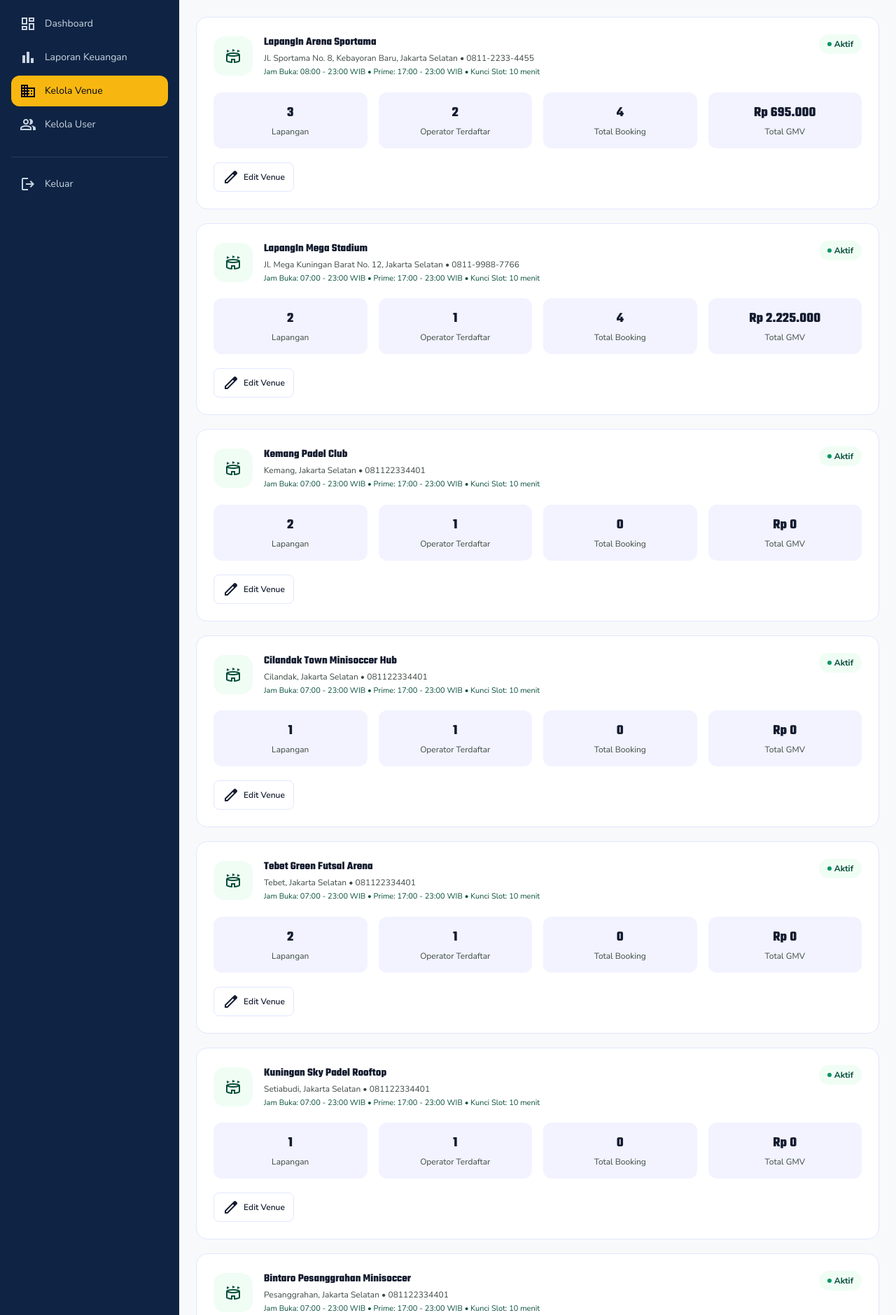
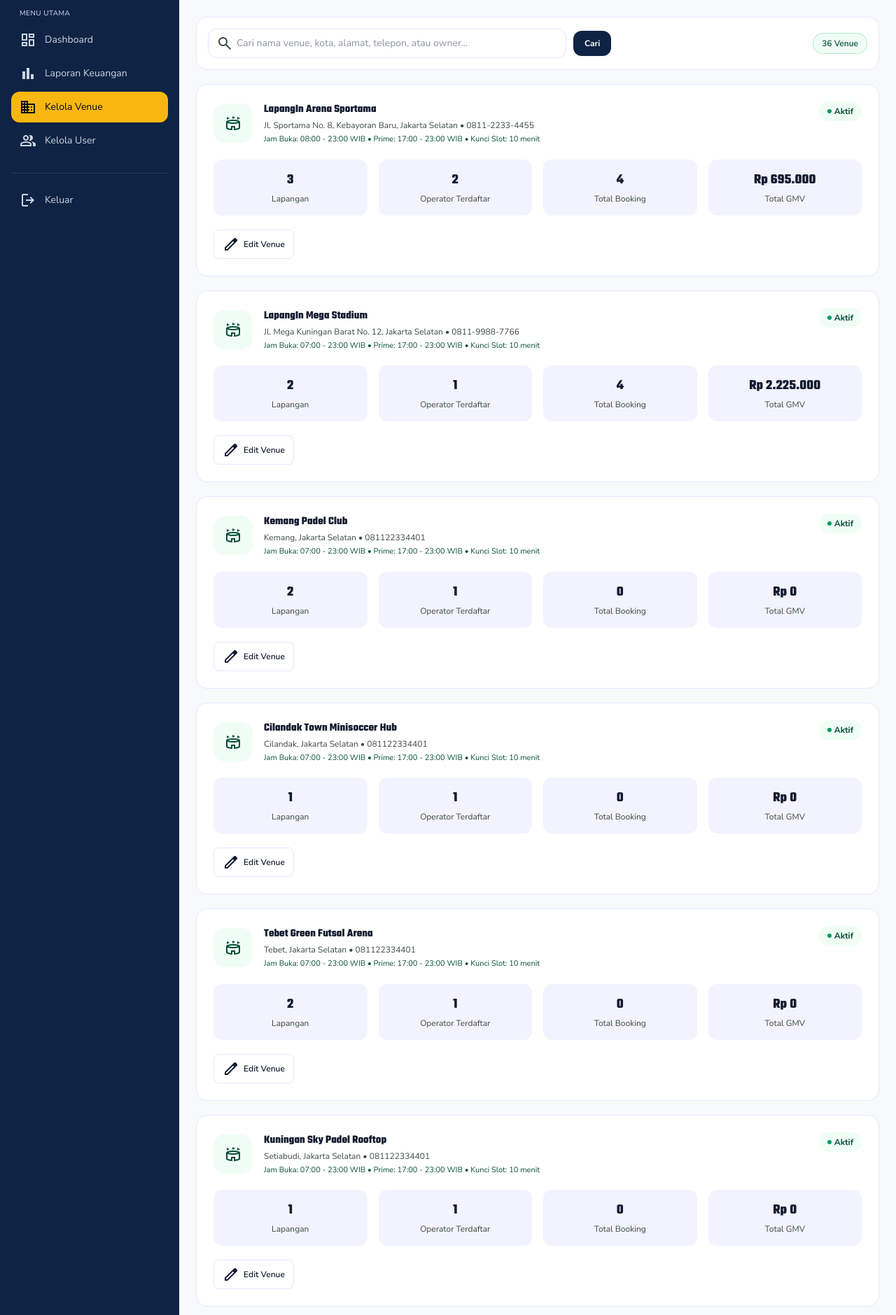
Before and after one commit to baim088/lapangin, a Laravel app: page /admin/venues in a window 1280 px wide. Shown: the part 77-1956 px from the top of the page at 70% size. Run offline with Laravel 12, Linux system fonts and the light colour scheme; data comes from the database, SQL or seed files in the repository; data that the repository does not hold is empty; style sheets or scripts are compiled from the project's sources.

Commit message:
feat(admin): unify admin sidebar layout and add search to venue management

```diff
--- a/app/Http/Controllers/Admin/AdminController.php
+++ b/app/Http/Controllers/Admin/AdminController.php
@@ -272,11 +272,25 @@ class AdminController extends Controller
     }
 
     /**
-     * Display venue list for admin management.
+     * Display venue list for admin management with optional search filter.
      */
-    public function venues(): View
+    public function venues(Request $request): View
     {
-        $venues = Venue::withCount(['courts'])->with('owner')->get();
+        $search = trim((string) $request->query('search', ''));
+
+        $venuesQuery = Venue::withCount(['courts'])->with('owner');
+
+        if ($search !== '') {
+            $venuesQuery->where(function ($q) use ($search) {
+                $q->where('name', 'like', "%{$search}%")
+                    ->orWhere('city', 'like', "%{$search}%")
+                    ->orWhere('address', 'like', "%{$search}%")
+                    ->orWhere('phone', 'like', "%{$search}%")
+                    ->orWhereHas('owner', fn ($oq) => $oq->where('name', 'like', "%{$search}%"));
+            });
+        }
+
+        $venues = $venuesQuery->get();
 
         $venueStats = [];
         foreach ($venues as $v) {
@@ -306,7 +320,7 @@ class AdminController extends Controller
             ];
         }
 
-        return view('admin.venues', compact('venues', 'venueStats'));
+        return view('admin.venues', compact('venues', 'venueStats', 'search'));
     }
 
     /**
--- a/resources/views/admin/laporan.blade.php
+++ b/resources/views/admin/laporan.blade.php
@@ -53,7 +53,7 @@
                     </div>
                     <div class="flex-1 min-w-0">
                         <p class="text-xs font-bold text-surface-white truncate">{{ auth()->user()->name }}</p>
-                        <p class="text-[10px] text-surface-container-highest truncate">Super Administrator</p>
+                        <p class="text-[10px] text-surface-container-highest truncate">{{ auth()->user()->email }}</p>
                     </div>
                 </div>
             </div>
--- a/resources/views/admin/users.blade.php
+++ b/resources/views/admin/users.blade.php
@@ -15,9 +15,12 @@
         <aside :class="sidebarOpen ? 'translate-x-0' : '-translate-x-full'" class="fixed inset-y-0 left-0 z-50 w-64 bg-[#0f2444] flex flex-col transition-transform lg:translate-x-0 lg:static lg:z-auto">
             <div class="flex items-center gap-3 px-6 py-5 border-b border-surface-white/10">
                 <img src="{{ asset('images/logo-white.png') }}" alt="Lapangin" class="h-8 w-auto opacity-95">
-                <span class="text-[10px] font-bold text-action-orange uppercase tracking-widest">Super Admin</span>
+                <div>
+                    <span class="text-[10px] font-bold text-action-orange uppercase tracking-widest block">Super Admin</span>
+                </div>
             </div>
             <nav class="flex-1 px-4 py-4 overflow-y-auto">
+                <p class="text-[10px] text-surface-container-highest uppercase tracking-wider px-3 mb-2">Menu Utama</p>
                 <div class="flex flex-col gap-1">
                     @foreach([
                         ['dashboard', 'Dashboard', route('admin.dashboard'), false],
--- a/resources/views/admin/venues.blade.php
+++ b/resources/views/admin/venues.blade.php
@@ -15,9 +15,12 @@
         <aside :class="sidebarOpen ? 'translate-x-0' : '-translate-x-full'" class="fixed inset-y-0 left-0 z-50 w-64 bg-[#0f2444] flex flex-col transition-transform lg:translate-x-0 lg:static lg:z-auto">
             <div class="flex items-center gap-3 px-6 py-5 border-b border-surface-white/10">
                 <img src="{{ asset('images/logo-white.png') }}" alt="Lapangin" class="h-8 w-auto opacity-95">
-                <span class="text-[10px] font-bold text-action-orange uppercase tracking-widest">Super Admin</span>
+                <div>
+                    <span class="text-[10px] font-bold text-action-orange uppercase tracking-widest block">Super Admin</span>
+                </div>
             </div>
             <nav class="flex-1 px-4 py-4 overflow-y-auto">
+                <p class="text-[10px] text-surface-container-highest uppercase tracking-wider px-3 mb-2">Menu Utama</p>
                 <div class="flex flex-col gap-1">
                     @foreach([
                         ['dashboard', 'Dashboard', route('admin.dashboard'), false],
@@ -80,6 +83,33 @@
                     {{ $errors->first() }}
                 </div>
                 @endif
+
+                {{-- Search Bar Venue --}}
+                <div class="mb-5 bg-surface-white rounded-2xl border border-surface-container-high p-4 flex flex-wrap items-center justify-between gap-3">
+                    <form method="GET" action="{{ route('admin.venues') }}" class="flex flex-wrap items-center gap-2.5 flex-1 min-w-64">
+                        <div class="relative flex-1 min-w-56 max-w-lg">
+                            <span class="material-symbols-outlined absolute left-3 top-1/2 -translate-y-1/2 text-on-surface-variant text-[18px]">search</span>
+                            <input
+                                type="text"
+                                name="search"
+                                value="{{ $search ?? '' }}"
+                                placeholder="Cari nama venue, kota, alamat, telepon, atau owner..."
+                                class="w-full pl-10 pr-4 py-2.5 rounded-xl border border-surface-container-high bg-surface-white text-xs sm:text-sm focus:outline-none focus:ring-2 focus:ring-pitch-emerald"
+                            >
+                        </div>
+                        <button type="submit" class="px-4 py-2.5 rounded-xl bg-[#0f2444] hover:bg-[#f37920] text-white text-xs font-bold transition-colors">
+                            Cari
+                        </button>
+                        @if(!empty($search))
+                        <a href="{{ route('admin.venues') }}" class="px-3.5 py-2.5 rounded-xl border border-surface-container-high text-xs font-semibold text-on-surface-variant hover:bg-surface-container-low transition-colors">
+                            Reset
+                        </a>
+                        @endif
+                    </form>
+                    <span class="text-xs font-semibold text-pitch-deep bg-pitch-surface px-3 py-1.5 rounded-full border border-pitch-light/30">
+                        {{ $venues->count() }} Venue
+                    </span>
+                </div>
 
                 <div class="grid grid-cols-1 gap-5">
                     @forelse($venues as $venue)
```
